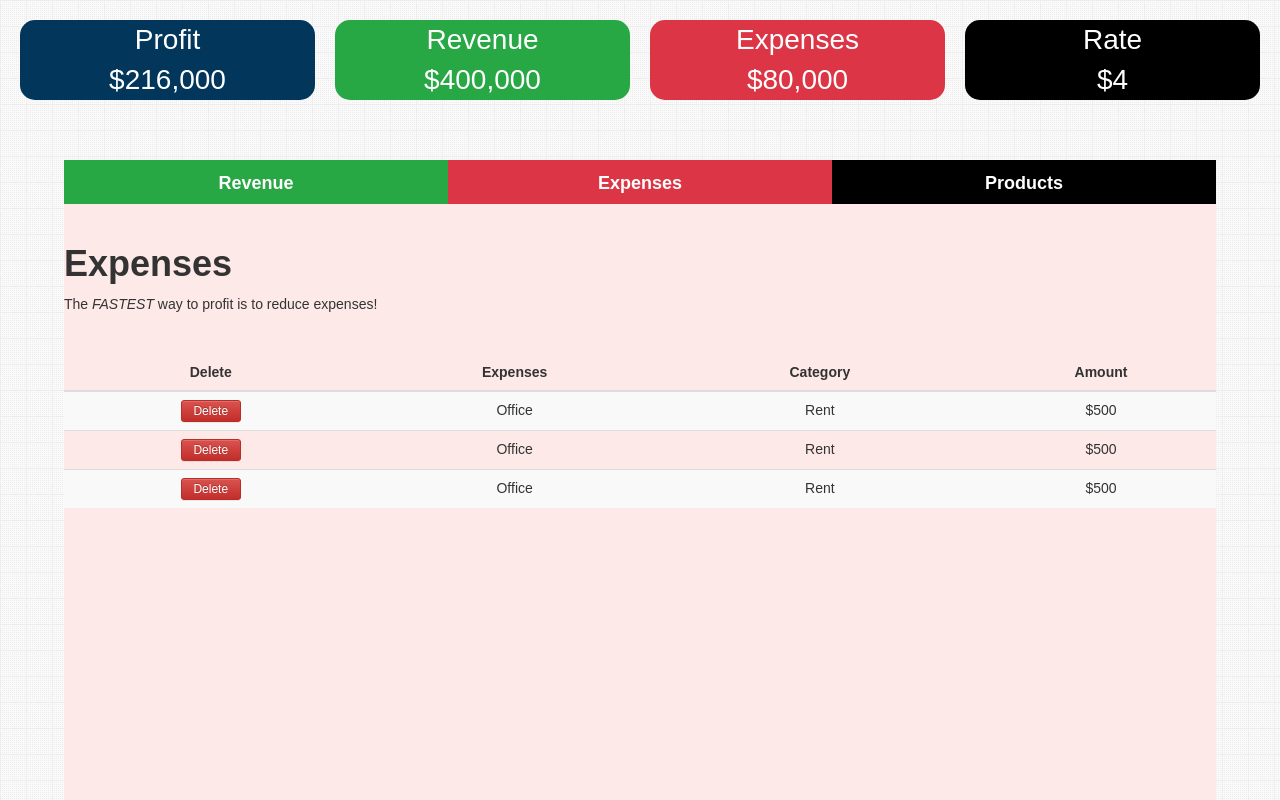
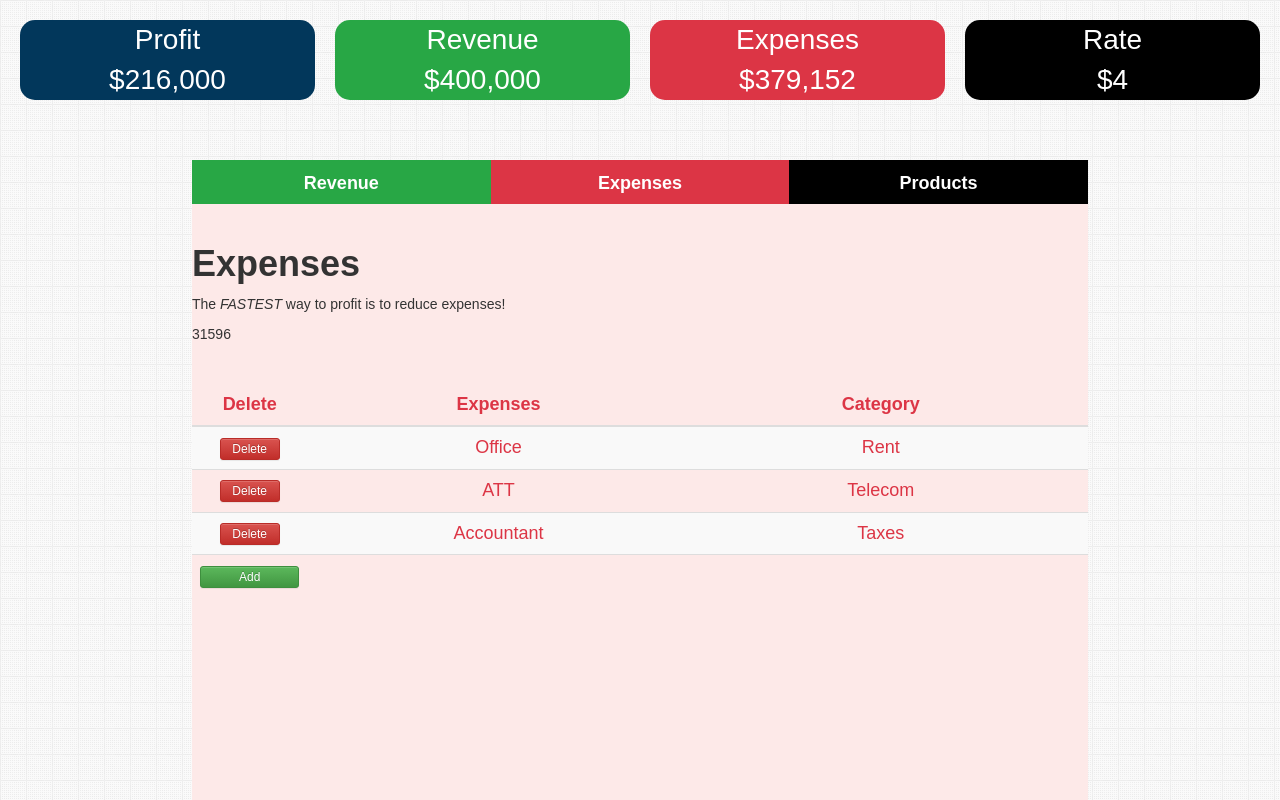
Before and after one commit to SSelke/revenue-calculator, a React app: page / in a window 1280 px wide. Both pictures are taken after a click on the button "Expenses". Shown: the top 800 px of the page. Built offline with nearby package versions, Linux system fonts and the light colour scheme.

Commit message:
Expenses finished (Rough Draft)

```diff
--- a/src/App.js
+++ b/src/App.js
@@ -6,19 +6,22 @@ import classes from './App.css';
 class App extends Component {
 
   state = {
-    numbers: {
       profit: 216000,
       revenue: 400000,
-      expenses: 80000,
+      expenses: 379152,
       rate: 4
-    }
+
+  }
+
+  updateExpenses = (total) => {
+    this.setState({expenses: total * 12});
   }
 
   render() {
     return (
       <div className={classes.App}>
-        <Layout numbers={this.state.numbers}>
-            <Calculator />
+        <Layout profit={this.state.profit} revenue={this.state.revenue} expenses={this.state.expenses} rate={this.state.rate}>
+            <Calculator updateExpenses={(total) => this.updateExpenses(total)}/>
         </Layout>
       </div>
     );
--- a/src/components/MainCalculator/MainCalculator.css
+++ b/src/components/MainCalculator/MainCalculator.css
@@ -1,7 +1,7 @@
 .MainContainer {
     height: 100%;
-    width: 90%;
-    margin: 0 5%;
+    width: 100%;
+    margin: 0;
     padding: 0;
     overflow: auto;
 }
@@ -45,3 +45,17 @@ button:focus,
 button:active, {
     border: none;
 }
+
+@media (min-width: 500px) {
+    .MainContainer {
+        width: 90%;
+        margin: 0 5%;
+    }
+}
+
+@media (min-width: 700px) {
+    .MainContainer {
+        width: 70%;
+        margin: 0 15%;
+    }
+}
--- a/src/components/MainCalculator/MainCalculator.js
+++ b/src/components/MainCalculator/MainCalculator.js
@@ -58,7 +58,7 @@ class MainCalculator extends Component {
                 </ul>
                 <div>
                     <Revenue />
-                    <Expenses style={style}/>
+                    <Expenses style={style} updateExpenses={(total) => this.props.updateExpenses(total)}/>
                     <Products style={style}/>
                 </div>
             </div>
--- a/src/components/MainCalculator/Tabs/Expenses/ExpenseData/ExpenseData.js
+++ b/src/components/MainCalculator/Tabs/Expenses/ExpenseData/ExpenseData.js
@@ -4,18 +4,14 @@ import classes from './ExpenseData.css';
 
 const expenseData = (props) => {
 
-    const changeHandler = (event) => {
-
-    }
-
     return (
         <tr>
             <td>
-                <Button bsStyle="danger" bsSize="xsmall" className={classes.Button}>Delete</Button>
+                <Button bsStyle="danger" bsSize="xsmall" className={classes.Button} onClick={() => props.delete(props.index)}>Delete</Button>
             </td>
-            <td>Office</td>
-            <td>Rent</td>
-            <td>$500</td>
+            <td><input type="text" value={props.name} onChange={(event) => props.updateName(event.target.value, props.index)} /></td>
+            <td><input type="text" value={props.category} onChange={(event) => props.updateCategory(event.target.value, props.index)} /></td>
+            <td><span>$<input type="number" style={{textAlign: 'left', width: '80px'}} value={props.amount} onChange={(event) => props.updateAmount(event.target.value, props.index)} /></span></td>
         </tr>
     );
 }
--- a/src/components/MainCalculator/Tabs/Expenses/Expenses.css
+++ b/src/components/MainCalculator/Tabs/Expenses/Expenses.css
@@ -16,7 +16,20 @@
     font-weight: bold;
 }
 
+.Table {
+    font-size: 18px;
+    color: rgb(220, 53, 69);
+}
+
 .Table th {
+    text-align: center;
+}
+
+.Table input {
+    height: 100%;
+    font-size: 18px;
+    background: none;
+    border: none;
     text-align: center;
 }
 
--- a/src/components/MainCalculator/Tabs/Expenses/Expenses.js
+++ b/src/components/MainCalculator/Tabs/Expenses/Expenses.js
@@ -1,17 +1,114 @@
-import React from 'react';
-import { Grid, Row, Col, Table } from 'react-bootstrap';
+import React, {Component} from 'react';
+import { Grid, Row, Col, Table, Button } from 'react-bootstrap';
 import ExpenseData from './ExpenseData/ExpenseData';
 import classes from './Expenses.css';
 
-const expenses = (props) => {
+class Expenses extends Component {
+
+    state = {
+        expenses: [
+            {name: 'Office', category: 'Rent', amount: 1200 },
+            {name: 'ATT', category: 'Telecom', amount: 433 },
+            {name: 'Accountant', category: 'Taxes', amount: 1000 }
+        ],
+        totalExpenses: 0
+    }
+
+    componentWillMount = () => {
+        let totalExpenses = 0;
+        this.state.expenses.map((item) => {
+            totalExpenses += item.amount;
+        });
+
+        totalExpenses = totalExpenses * 12;
+
+        this.setState({ totalExpenses: totalExpenses }, (totalExpenses) => {
+            this.props.updateExpenses(totalExpenses);
+        });
+    }
+
+    addRowHandler = () => {
+        const newRow = {
+            name: "New Expense",
+            category: "N/A",
+            amount: 0
+        }
+        const array = [...this.state.expenses];
+        array.push(newRow);
+        this.setState({expenses: array});
+
+    }
+
+    deleteRowHandler = (index) => {
+        const array = [...this.state.expenses];
+        array.splice(index, 1);
+        this.setState({expenses: array});
+    }
+
+    updateNameHandler = (event, index) => {
+        const array = this.state.expenses;
+        const row = array[index];
+        row.name = event;
+        this.setState({ expenses: array });
+    }
+
+    updateCategoryHandler = (event, index) => {
+        const array = this.state.expenses;
+        const row = array[index];
+        row.category = event;
+        this.setState({ expenses: array});
+    }
+
+    updateAmountHandler = (event, index) => {
+        if (event < 0) {
+            return;
+        }
+        if (event === '') {
+            event = 0;
+        }
+        const array = this.state.expenses;
+        const row = array[index];
+        row.amount = Number(event);
+        this.setState({ expenses: array }, () => {
+            this.updateTotalExpenses();
+        });
+    }
+
+    updateTotalExpenses = () => {
+        let totalExpenses = 0;
+        this.state.expenses.map((item) => {
+            totalExpenses += item.amount;
+        });
+        totalExpenses = totalExpenses * 12;
+        this.setState({ totalExpenses: totalExpenses }, () => {
+            this.props.updateExpenses(totalExpenses);
+        });
+    }
+
+    render () {
+
+        const expenseData = this.state.expenses.map((item, index) => {
             return (
-        <div id="expenses" style={props.style} className={classes.Expenses}>
+                <ExpenseData key={index}
+                             index={index}
+                             name={item.name}
+                             amount={item.amount}
+                             category={item.category}
+                             delete={this.deleteRowHandler.bind(this)}
+                             updateName={this.updateNameHandler.bind(this)}
+                             updateCategory={this.updateCategoryHandler.bind(this)}
+                             updateAmount={this.updateAmountHandler.bind(this)}/>
+            );
+        });
+        return (
+            <div id="expenses" style={this.props.style} className={classes.Expenses}>
                 <Grid>
                     <Row>
                         <Col>
                             <div className={classes.Header}>
                                 <h1>Expenses</h1>
                                 <p>The <em>FASTEST</em> way to profit is to reduce expenses!</p>
+                                {this.state.totalExpenses}
                             </div>
                         </Col>
                     </Row>
@@ -27,9 +124,17 @@ const expenses = (props) => {
                                     </tr>
                                 </thead>
                                 <tbody>
-                                <ExpenseData />
-                                <ExpenseData />
-                                <ExpenseData />
+                                    {expenseData}
+                                    <tr style={{background: 'none'}}>
+                                        <td>
+                                            <Button bsSize='xsmall' bsStyle="success" style={{padding: 'auto'}} onClick={this.addRowHandler}>Add</Button>
+                                        </td>
+                                        <td colSpan={2}></td>
+                                        <td>
+                                            <div>Total (Month) <span>${(this.state.totalExpenses).toLocaleString()}</span></div>
+                                            <div>Total (Year) <span>${(this.state.totalExpenses * 12).toLocaleString()}</span></div>
+                                        </td>
+                                    </tr>
                                 </tbody>
                             </Table>
                         </Col>
@@ -38,5 +143,6 @@ const expenses = (props) => {
             </div>
         );
     }
+}
 
-export default expenses;
+export default Expenses;
--- a/src/components/MainCalculator/Tabs/Revenue/TableData/TableData.css
+++ b/src/components/MainCalculator/Tabs/Revenue/TableData/TableData.css
@@ -1,5 +1,5 @@
 .Button {
-    width: 50px;
+    width: 80px;
 }
 
 .Data span {
--- a/src/components/Navigation/NavigationItems/NavigationItem/NavigationItem.js
+++ b/src/components/Navigation/NavigationItems/NavigationItem/NavigationItem.js
@@ -3,12 +3,10 @@ import classes from './NavigationItem.css';
 
 const navigationItem = (props) => {
 
-    let number = props.value;
-
     return (
         <div className={classes.NavigationItem}>
             <div>{props.dataType}</div>
-            <div>${number.toLocaleString()}</div>
+            <div>${(props.value).toLocaleString()}</div>
         </div>
     );
 }
--- a/src/components/Navigation/NavigationItems/NavigationItems.js
+++ b/src/components/Navigation/NavigationItems/NavigationItems.js
@@ -5,10 +5,10 @@ import classes from './NavigationItems.css';
 const navigationItems = (props) => {
     return (
         <div className={classes.NavigationItems}>
-            <NavigationItem dataType='Profit' value={props.numbers.profit}/>
-            <NavigationItem dataType='Revenue' value={props.numbers.revenue}/>
-            <NavigationItem dataType='Expenses' value={props.numbers.expenses}/>
-            <NavigationItem dataType='Rate' value={props.numbers.rate}/>
+            <NavigationItem dataType='Profit' value={props.profit}/>
+            <NavigationItem dataType='Revenue' value={props.revenue}/>
+            <NavigationItem dataType='Expenses' value={props.expenses > 0 ? props.expenses : 379152}/>
+            <NavigationItem dataType='Rate' value={props.rate}/>
         </div>
     );
 }
--- a/src/containers/Calculator/Calculator.js
+++ b/src/containers/Calculator/Calculator.js
@@ -17,7 +17,7 @@ class Calculator extends Component {
     render () {
         return (
             <div className={classes.calculator}>
-                <MainCalculator />
+                <MainCalculator updateExpenses={(total) => this.props.updateExpenses(total)}/>
                 <Hours />
             </div>
         );
--- a/src/hoc/Layout/Layout.js
+++ b/src/hoc/Layout/Layout.js
@@ -1,19 +1,13 @@
 import React, {Component, Fragment} from 'react';
 import NavigationItems from '../../components/Navigation/NavigationItems/NavigationItems';
-import Hours from '../../components/Hours/Hours';
 import classes from './Layout.css';
 
 class Layout extends Component {
 
-    state = {
-
-    }
-
     render () {
-
         return (
             <Fragment>
-                <NavigationItems numbers={this.props.numbers}/>
+                <NavigationItems profit={this.props.profit} revenue={this.props.revenue} expenses={this.props.expenses} rate={this.props.rate}/>
                 <main className={classes.Content}>
                     {this.props.children}
                 </main>
```
Lines whose indentation alone changed are shown as unchanged.
